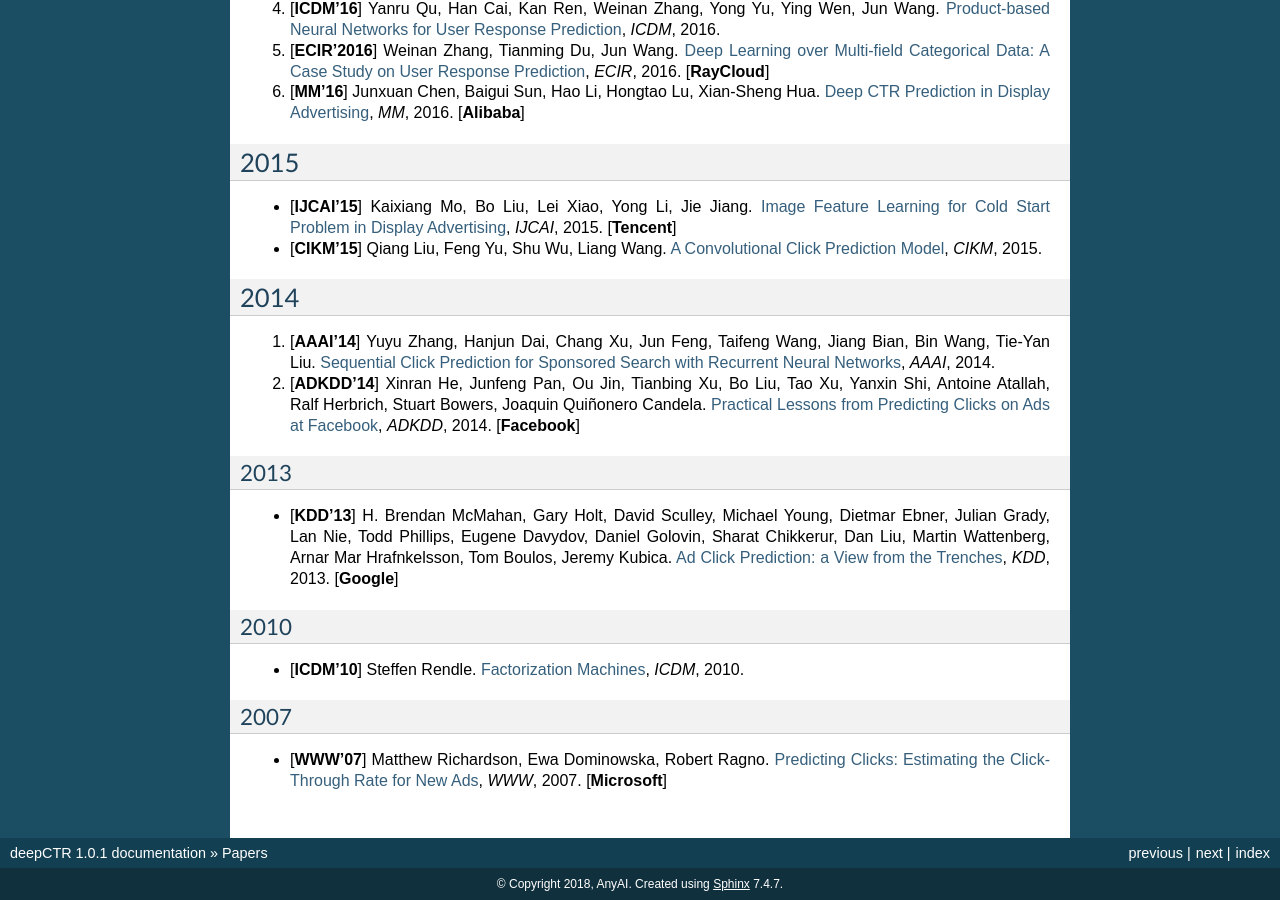
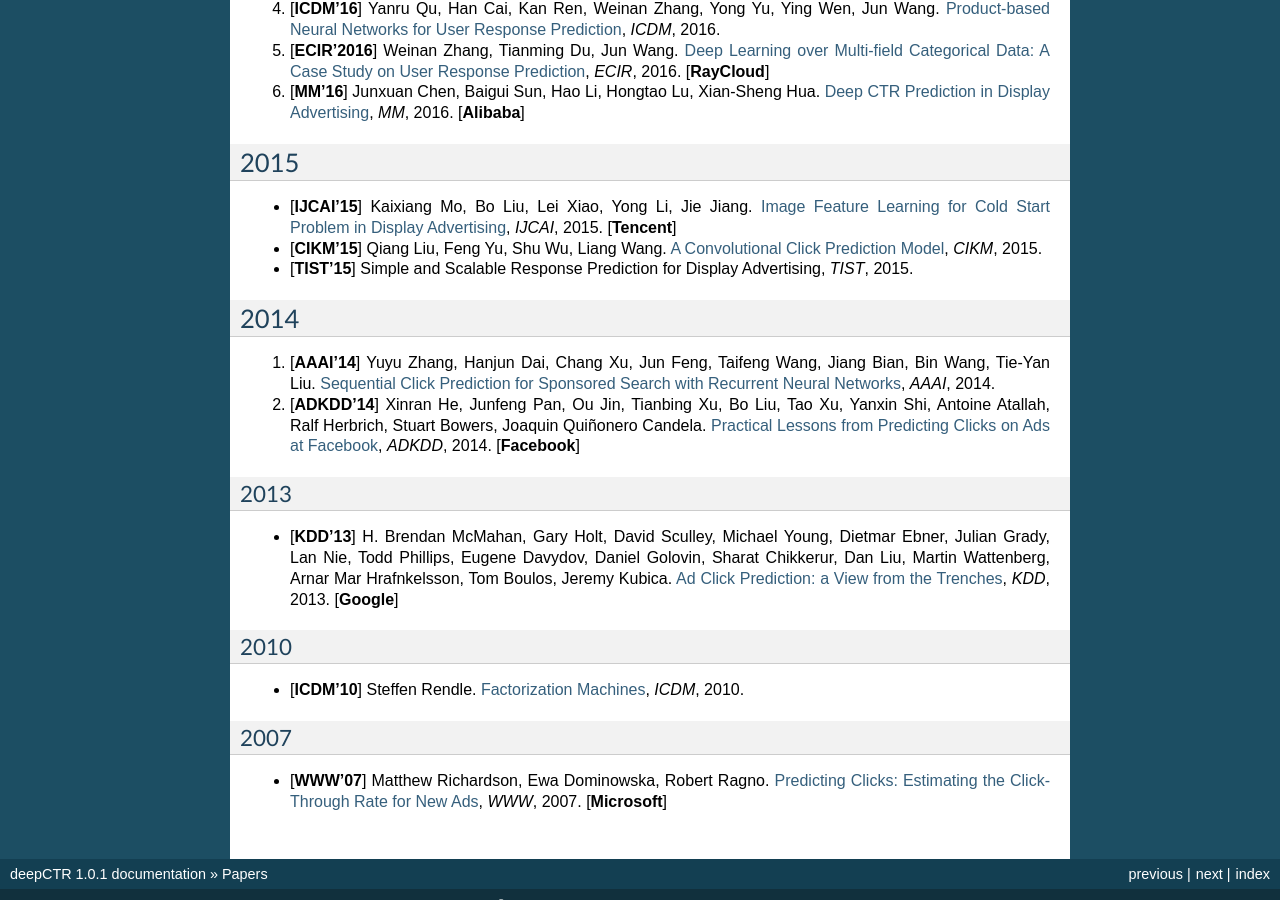
Before and after one commit to anyai/DeepCTR, a Sphinx documentation site: the page built from docs/papers.md, in a window 1280 px wide and 900 px high, scrolled down 1263 px. Built offline with Sphinx 7.4.7, drawn with Linux system fonts in a browser that asks for light colours.

Commit message:
Update papers.md

```diff
--- a/docs/papers.md
+++ b/docs/papers.md
@@ -63,6 +63,7 @@ A list of papers on CTR/CVR prediction.
 
 + [**CIKM'15**] Qiang Liu, Feng Yu, Shu Wu, Liang Wang. [A Convolutional Click Prediction Model](http://www.escience.cn/system/download/73676), *CIKM*, 2015.
 
++ [**TIST'15**] Simple and Scalable Response Prediction for Display Advertising, *TIST*, 2015.
 
 2014
 ----
```
